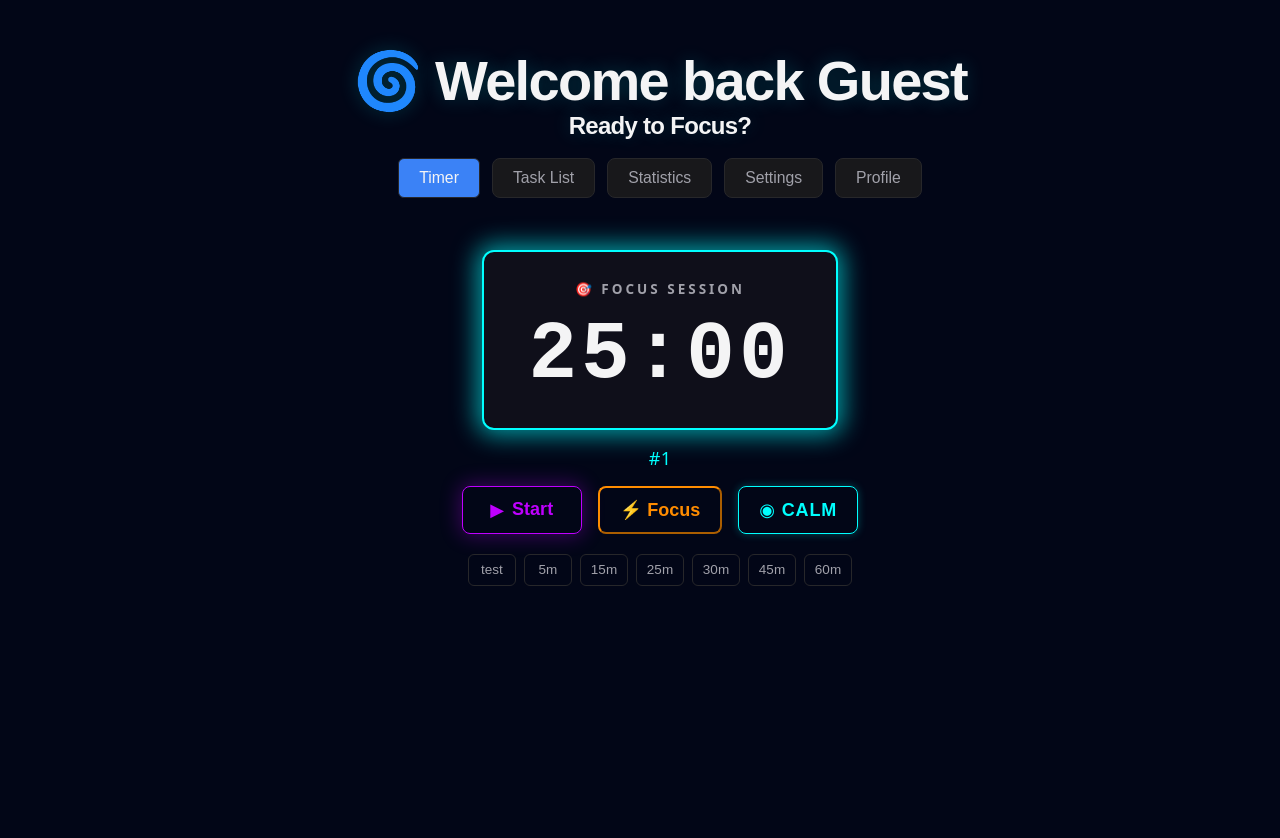
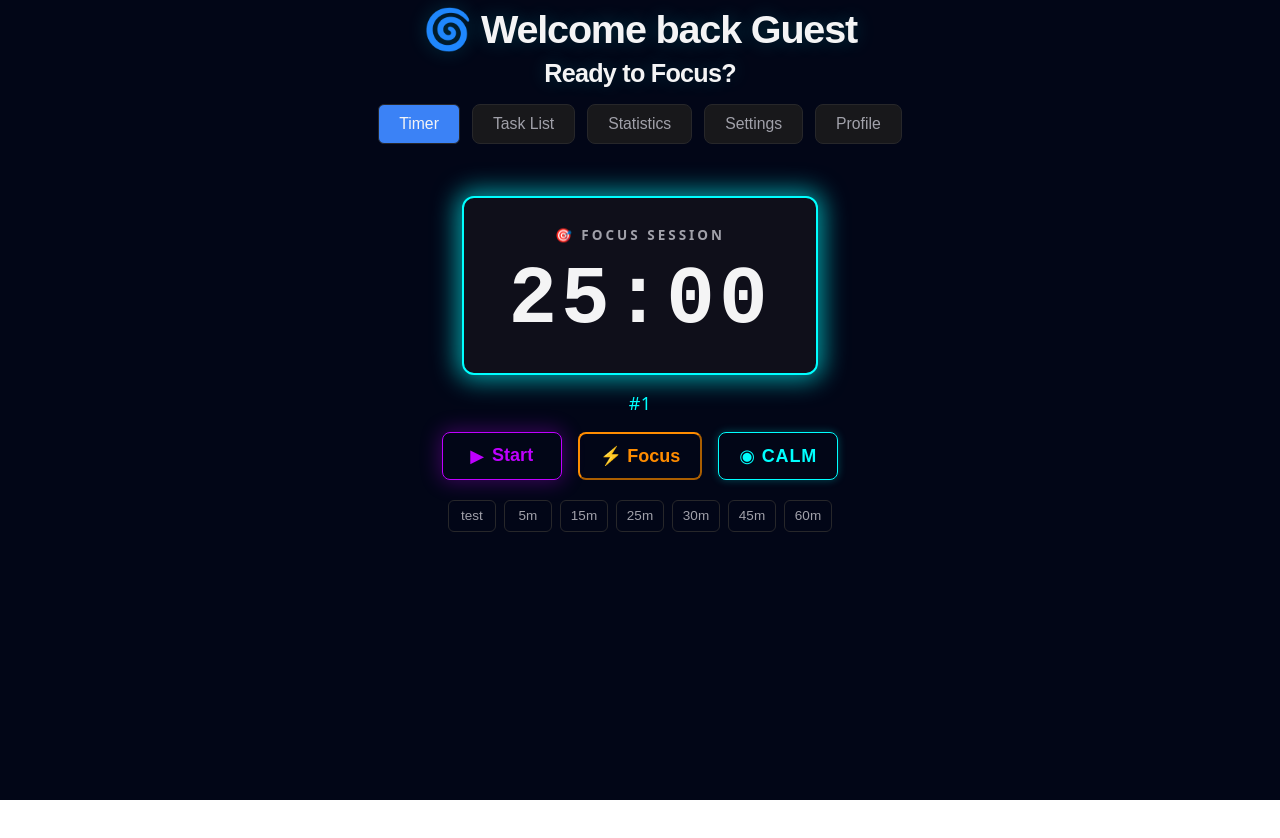
Before and after one commit to FinchDefense/flowstate-app, a React (Vite) app: page / in a window 1280 px wide. After the commit the page ends 800 px from the top, so only its background shows below. Built offline with nearby package versions, Linux system fonts and the light colour scheme.

Commit message:
Make home page take up 100% of screen, get rid of scrolling bars

```diff
--- a/src/App.css
+++ b/src/App.css
@@ -14,7 +14,6 @@ body {
   color: var(--text-main);
   font-family: system-ui, -apple-system, BlinkMacSystemFont, 'Segoe UI', Roboto, Oxygen, Ubuntu, Cantarell, 'Open Sans', 'Helvetica Neue', sans-serif;
   margin: 0;
-  padding: 20px;
 }
 
 .app-container {
@@ -39,6 +38,14 @@ body {
   color: var(--text-main);
   text-shadow: 0 0 20px rgba(0, 255, 255, 0.2);
   gap: 10px;
+}
+
+.welcome-message.main-title {
+  font-size: 2.2rem;
+}
+
+.welcome-message.secondary-title {
+  font-size: 1.4rem;
 }
 
 .tabs {
--- a/src/App.tsx
+++ b/src/App.tsx
@@ -55,8 +55,8 @@ export function App() {
   return (
     <div className="app-container">
       <div className="header">
-        <h1 className="welcome-message">🌀 Welcome back {displayName || "Guest"} </h1>
-        <h2 className="welcome-message">Ready to Focus?</h2>
+        <div className="welcome-message main-title">🌀 Welcome back {displayName || "Guest"} </div>
+        <div className="welcome-message secondary-title">Ready to Focus?</div>
         <div className="tabs">
           <button
             onClick={() => setActiveTab("timer")}
```
